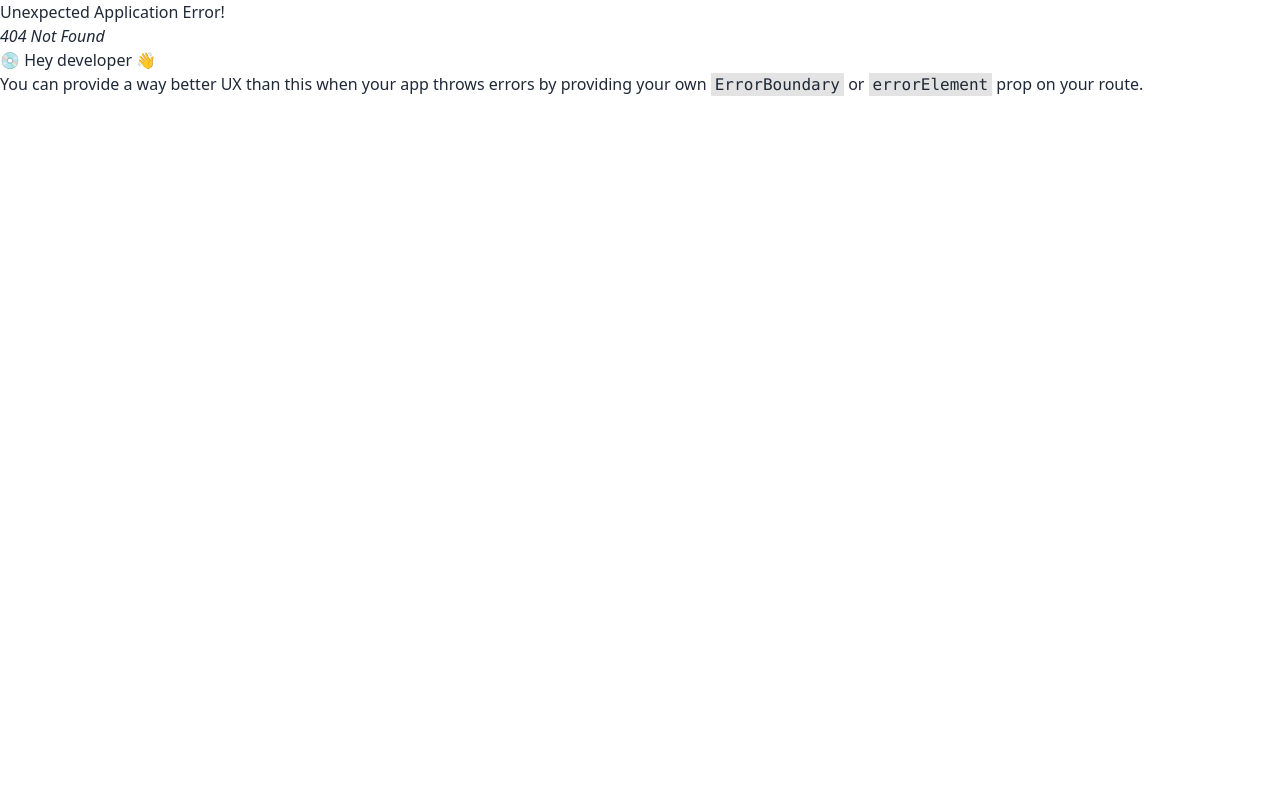
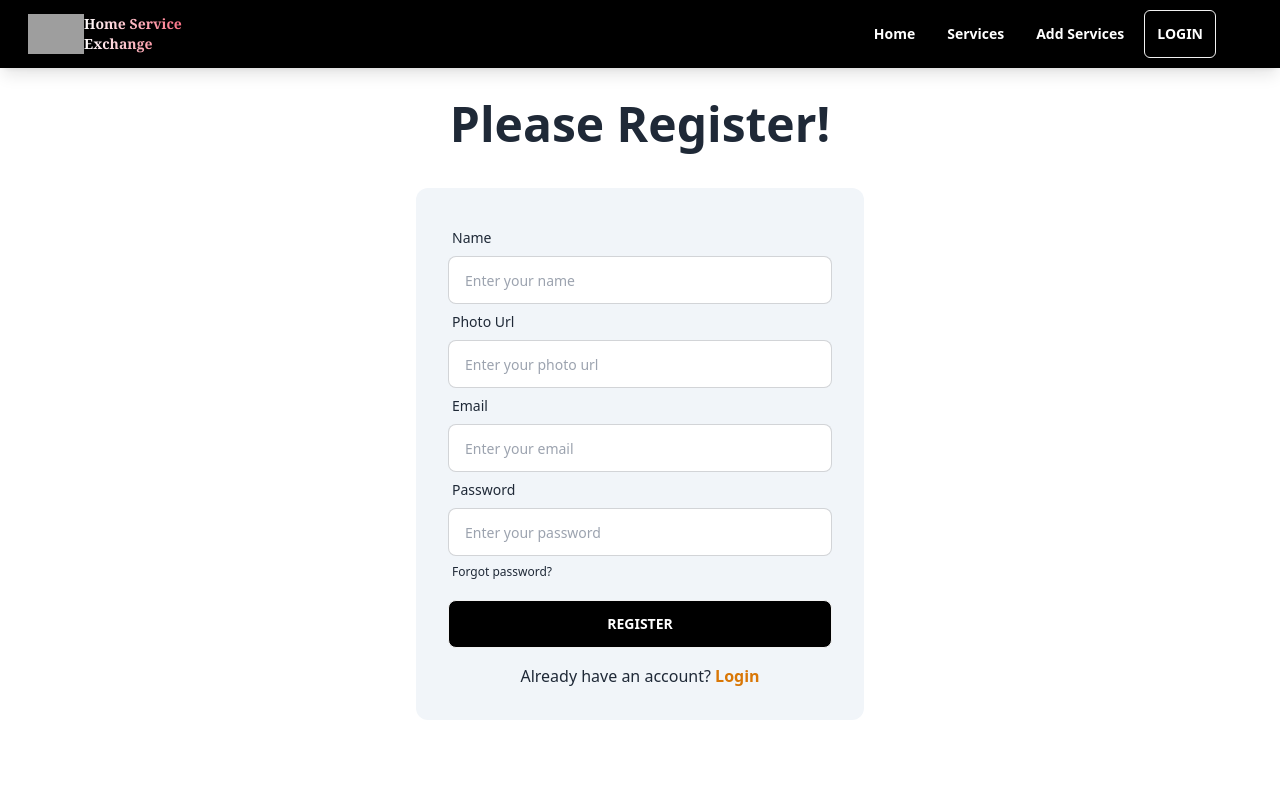
Before and after one commit to halimaislam1/home-service-exchange-client, a React (Vite) app: page /register in a window 1280 px wide. Before the commit this address had no page. Shown: the top 800 px of the page. Built offline with nearby package versions, Linux system fonts and the light colour scheme; no server answers; grey boxes are pictures that could not be loaded.

Commit message:
added navbar dashbord

```diff
--- a/src/Pages/Login/Login.jsx
+++ b/src/Pages/Login/Login.jsx
@@ -1,8 +1,9 @@
 import { useContext } from "react";
 import { Link, useLocation, useNavigate } from "react-router-dom";
 import { FcGoogle } from "react-icons/fc";
-import { AuthContext } from "../Provider/AuthProvider";
+// import { AuthContext } from "../Provider/AuthProvider";
 import Swal from "sweetalert2";
+import { AuthContext } from "../../provider/AuthProvider";
 
 const Login = () => {
   const { login, loginWithGoogle } = useContext(AuthContext);
--- a/src/Pages/Register/Register.jsx
+++ b/src/Pages/Register/Register.jsx
@@ -1,11 +1,147 @@
-import React from 'react';
+import { useContext } from "react";
+import { Link, useNavigate } from "react-router-dom";
+import swal from "sweetalert2";
+import { updateProfile } from "firebase/auth";
+import { AuthContext } from "../../provider/AuthProvider";
+
 
 const Register = () => {
-    return (
-        <div>
+  const { createUser } = useContext(AuthContext);
+  const navigate = useNavigate();
 
+  const handleRegister = (e) => {
+    e.preventDefault();
+    console.log(e.currentTarget);
+    const form = new FormData(e.currentTarget);
+    const name = form.get("name");
+    const photourl = form.get("photo");
+    const email = form.get("email");
+    const password = form.get("password");
+    console.log(name, photourl, email, password);
+
+    if (password.length < 6) {
+      swal.fire("Password should be at least 6 characters");
+      return;
+    } else if (!/[A-Z]/.test(password)) {
+      swal.fire("Password should be at least one uppercase");
+      return;
+    } else if (!/[#?!@$%^&*-]/.test(password)) {
+      swal.fire("Password should be at least one special character");
+      return;
+    }
+
+    createUser(email, password)
+      .then((result) => {
+        swal.fire("Registration successful.please login!!!");
+
+        updateProfile(result.user, {
+          displayName: name,
+          photoURL: photourl,
+        })
+          .then(() => {
+            navigate(location?.state ? location.state : "/");
+            window.location.reload();
+          })
+          .catch(() => {});
+        //  window.location.reload();
+      })
+      .catch((error) => {
+        console.error(error);
+        swal.fire("auth email already in used");
+      });
+  };
+
+  return (
+    <div>
+      <div className="mb-32">
+        <div className="hero-content flex-col ">
+          <div className="text-center ">
+            <h1
+              className="text-5xl   p-4
+                    font-bold mb-2"
+            >
+              Please Register!
+            </h1>
+          </div>
+          <div className="card flex-shrink-0 w-full max-w-md   bg-base-500">
+            <div className="card-body bg-slate-100  rounded-xl">
+              <form onSubmit={handleRegister}>
+                <div className="form-control">
+                  <label className="label">
+                    <span className="label-text text-gray-800">Name</span>
+                  </label>
+                  <input
+                    type="text"
+                    name="name"
+                    placeholder="Enter your name"
+                    className="input input-bordered text-sm
+                          border  "
+                    required
+                  />
+                </div>
+                <div className="form-control">
+                  <label className="label ">
+                    <span className="label-text text-gray-800">Photo Url</span>
+                  </label>
+                  <input
+                    type="text"
+                    name="photo"
+                    placeholder="Enter your photo url"
+                    className="input input-bordered text-sm border "
+                    required
+                  />
+                </div>
+                <div className="form-control">
+                  <label className="label">
+                    <span className="label-text text-gray-800">Email</span>
+                  </label>
+                  <input
+                    type="email"
+                    name="email"
+                    placeholder="Enter your email"
+                    className="input input-bordered text-sm border "
+                    required
+                  />
+                </div>
+                <div className="form-control">
+                  <label className="label">
+                    <span className="label-text text-gray-800">Password</span>
+                  </label>
+                  <input
+                    type="password"
+                    name="password"
+                    placeholder="Enter your password"
+                    className="input input-bordered text-sm border "
+                    required
+                  />
+                  <label className="label">
+                    <a href="#" className="label-text-alt link link-hover text-gray-800">
+                      Forgot password?
+                    </a>
+                  </label>
+                </div>
+                <div className="form-control mt-3">
+                  <button
+                    className="btn text-white bg-black font-semibold
+                              hover:bg-slate-500 "
+                  >
+                    Register
+                  </button>
+                </div>
+              </form>
+
+              <p className="text-center mt-2 text-gray-800">
+                Already have an account?{" "}
+                <Link className="text-amber-600 font-bold" to="/login">
+                  Login
+                </Link>
+              </p>
+            </div>
+          </div>
         </div>
-    );
+      </div>
+    </div>
+  );
 };
 
 export default Register;
--- a/src/Shared/NavBar.jsx
+++ b/src/Shared/NavBar.jsx
@@ -1,61 +1,117 @@
+import { useContext } from "react";
 import { Link, NavLink } from "react-router-dom";
+import { AuthContext } from "../provider/AuthProvider";
 
 const NavBar = () => {
-   const navLink =   <>
+  const { user, logOut } = useContext(AuthContext);
+  const handleSignOut = () => {
+    logOut()
+      .then((result) => {
+        console.log(result.user);
+      })
+      .catch((error) => {
+        console.error(error);
+      });
+  };
+
+  const navLink = (
+    <>
       <li className="font-bold text-white ">
         <NavLink to="/">Home</NavLink>
       </li>
       <li className="font-bold text-white bg-black">
         <NavLink to="/services">Services</NavLink>
       </li>
+      {
+        user? (
+      <li>
+      <details>
+        <summary className="text-white">
+          Dashboard
+        </summary>
+        <ul className="p-2 bg-base-100">
+          <li><a>Link 1</a></li>
+          <li><a>Link 2</a></li>
+        </ul>
+      </details>
+    </li>
+        )
+        :
+        null
+      }
       <li className="font-bold text-white bg-black">
         <NavLink to="/services">Add Services</NavLink>
       </li>
-      {/* <li className="dropdown font-bold text-white bg-black hidden ">
-        <NavLink to="/services">dashboard</NavLink>
-        <>
-        <NavLink to="/myservices">My Services</NavLink>
-        <NavLink to="/addservices">Add Services</NavLink>
-        <NavLink to="/myservices">My Schedules</NavLink>
     </>
-      </li> */}
-    </>
+  );
 
   return (
     <div className="navbar max-w-70% bg-black sticky top-0 z-20 shadow-lg ">
       <div className="navbar-start">
         <div className="dropdown">
           <label tabIndex={0} className="btn btn-ghost text-white  lg:hidden">
-        <svg xmlns="http://www.w3.org/2000/svg" className="h-5 w-5" fill="none" viewBox="0 0 24 24" stroke="currentColor"><path strokeLinecap="round" strokeLinejoin="round" strokeWidth="2" d="M4 6h16M4 12h8m-8 6h16" /></svg>
+            <svg
+              xmlns="http://www.w3.org/2000/svg"
+              className="h-5 w-5"
+              fill="none"
+              viewBox="0 0 24 24"
+              stroke="currentColor"
+            >
+              <path
+                strokeLinecap="round"
+                strokeLinejoin="round"
+                strokeWidth="2"
+                d="M4 6h16M4 12h8m-8 6h16"
+              />
+            </svg>
           </label>
-      <ul tabIndex={0} className="menu menu-sm dropdown-content mt-3 z-[1] p-2 shadow bg-base-100 rounded-box w-52">
+          <ul
+            tabIndex={0}
+            className="menu menu-sm dropdown-content mt-3 z-[1] p-2 shadow bg-base-100 rounded-box w-52"
+          >
             {navLink}
           </ul>
-
         </div>
         <div className="flex ml-5">
-        <img className="h-10 w-14" src="https://i.imgur.com/5DCw3mi.png" alt="" />
-        <p className=" text-sm font-serif font-bold normal-case text-transparent  bg-clip-text bg-gradient-to-r from-white to-rose-400">Home Service <br /> Exchange</p>
+          <img
+            className="h-10 w-14"
+            src="https://i.imgur.com/5DCw3mi.png"
+            alt=""
+          />
+          <p className=" text-sm font-serif font-bold normal-case text-transparent  bg-clip-text bg-gradient-to-r from-white to-rose-400">
+            Home Service <br /> Exchange
+          </p>
         </div>
       </div>
       <div className="navbar-end hidden lg:flex ">
-    <ul className="menu menu-horizontal px-1">
-      {navLink}
-    </ul>
+        <ul className="menu menu-horizontal px-1">{navLink}</ul>
       </div>
       <div>
-
-{/* <select className="select select-bordered bg-black hidden  text-white font-bold select-md w-full max-w-xs">
-  <option className="mr-3" disabled selected>dashboard </option>
-  <option>My Services</option>
-  <option>Add Services</option>
-  <option>My Schedules</option>
-</select> */}
-
       </div>
 
       <div className="mr-14 ">
-    <Link to='/login'><button className="btn rounded-md bg-black text-white px-3 py-0 ">Login</button></Link>
+        {user ? (
+          <div className="flex items-center justify-center gap-3 ">
+            <p className="text-white ml-2">{user.displayName}</p>
+            <img
+              className="w-14 h-10 rounded-full"
+              src={user.photoURL}
+              alt=""
+            />
+            <button
+              onClick={handleSignOut}
+              className="btn bg-black text-white px-1 md:px-2 "
+            >
+              sign Out
+            </button>
+          </div>
+        ) : (
+          <Link to="/login">
+            <button className="btn rounded-md bg-black text-white px-3 py-0 ">
+              Login
+            </button>
+          </Link>
+        )}
       </div>
     </div>
   );
--- a/src/main.jsx
+++ b/src/main.jsx
@@ -7,11 +7,14 @@ import {
   RouterProvider,
 } from "react-router-dom";
 import router from './router/router';
+import AuthProvider from './provider/AuthProvider';
 
 
 
 ReactDOM.createRoot(document.getElementById('root')).render(
   <React.StrictMode>
+     <AuthProvider>
      <RouterProvider router={router} />
+     </AuthProvider>
   </React.StrictMode>,
 )
--- /dev/null
+++ b/src/provider/AuthProvider.jsx
@@ -0,0 +1,65 @@
+import { createContext, useEffect, useState } from "react";
+import { GoogleAuthProvider, createUserWithEmailAndPassword, getAuth, onAuthStateChanged, signInWithEmailAndPassword, signInWithPopup, signOut,  } from "firebase/auth";
+import app from "../FireBase/firebase.config";
+
+
+
+export const AuthContext = createContext(null);
+const auth = getAuth(app);
+const provider = new GoogleAuthProvider();
+
+
+const AuthProvider = ({children}) => {
+    const [user, setUser] = useState(null);
+    const [loading, setloading] = useState(true);
+
+
+     const createUser = (email,password) => {
+        setloading(true)
+        return createUserWithEmailAndPassword(auth, email, password)
+
+     }
+
+     const login= (email, password) => {
+        setloading(true)
+        return signInWithEmailAndPassword(auth, email, password)
+     }
+
+     const logOut = () => {
+        setloading(true)
+        return signOut(auth)
+     }
+
+     const loginWithGoogle =()=>{
+        setloading(true)
+         return signInWithPopup(auth,provider)
+
+     }
+
+     useEffect( () => {
+        const unSubscribe = onAuthStateChanged(auth, currentUser => {
+            setUser(currentUser);
+            setloading(false);
+        });
+        return () => {
+            unSubscribe()
+        }
+     })
+
+   const authInfo = {
+    user,
+    loading,
+    createUser,
+    login,
+    loginWithGoogle,
+    logOut,
+   }
+
+    return (
+        <AuthContext.Provider value={authInfo}>
+            {children}
+        </AuthContext.Provider>
+    );
+};
+
+export default AuthProvider;
--- a/src/router/router.jsx
+++ b/src/router/router.jsx
@@ -3,6 +3,7 @@ import { createBrowserRouter } from "react-router-dom";
 import Root from "../LayOut/Root";
 import Home from "../Pages/Home/Home";
 import Login from "../Pages/Login/Login";
+import Register from "../Pages/Register/Register";
 
 const router = createBrowserRouter([
     {
@@ -17,6 +18,10 @@ const router = createBrowserRouter([
             path: '/login',
             element: <Login></Login>
         },
+        {
+            path: '/register',
+            element: <Register></Register>
+        },
 
       ]
     },
```
Also changed, not shown: 1 other file (tests, documents, lock files or other folders). Lines whose indentation alone changed are shown as unchanged.
